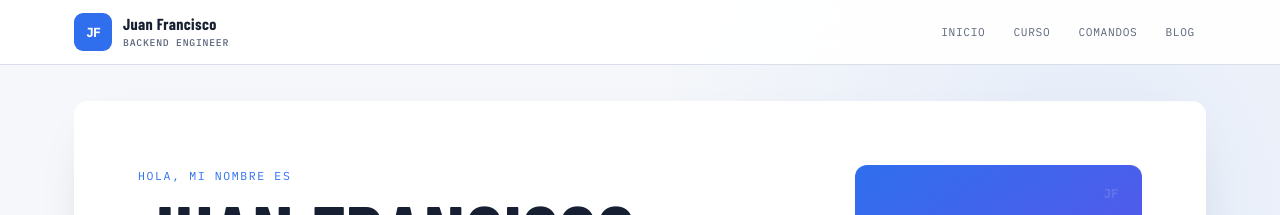
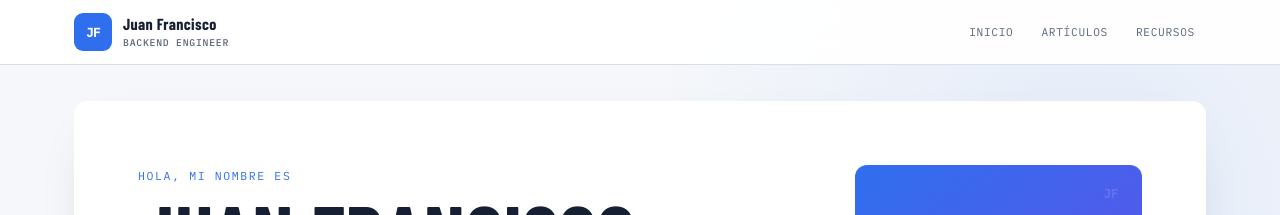
Before and after one commit to juanfranciscofernandezherreros/juanfranciscofernandezherreros.github.io, a Jekyll site: the page built from index.html, in a window 1280 px wide. Shown: the top 215 px of the page. Built offline with Jekyll 4.4.1, drawn with Linux system fonts in a browser that asks for light colours.

Commit message:
refactor: simplify site navigation

```diff
--- a/_layouts/default.html
+++ b/_layouts/default.html
@@ -33,9 +33,8 @@
     </a>
     <nav class="site-nav" aria-label="{% if page.lang == 'en' %}Main navigation{% else %}Navegación principal{% endif %}">
       <a href="{{ '/' | relative_url }}">{% if page.lang == 'en' %}Home{% else %}Inicio{% endif %}</a>
-      {% if page.lang == 'en' %}<a href="{{ '/argo-real-world-microservices/' | relative_url }}">Course</a>{% else %}<a href="{{ '/argo-real-world-microservices/es/' | relative_url }}">Curso</a>{% endif %}
-      <a href="{{ '/commands/' | relative_url }}">{% if page.lang == 'en' %}Commands{% else %}Comandos{% endif %}</a>
-      <a href="{{ '/#articles' | relative_url }}">Blog</a>
+      <a href="{{ '/#articles' | relative_url }}">{% if page.lang == 'en' %}Articles{% else %}Artículos{% endif %}</a>
+      <a href="{{ '/commands/' | relative_url }}">{% if page.lang == 'en' %}Resources{% else %}Recursos{% endif %}</a>
       {% if page.lang_url %}<a class="site-lang" href="{{ page.lang_url | relative_url }}">{% if page.lang == 'en' %}ES{% else %}EN{% endif %}</a>{% endif %}
     </nav>
   </div>
```
